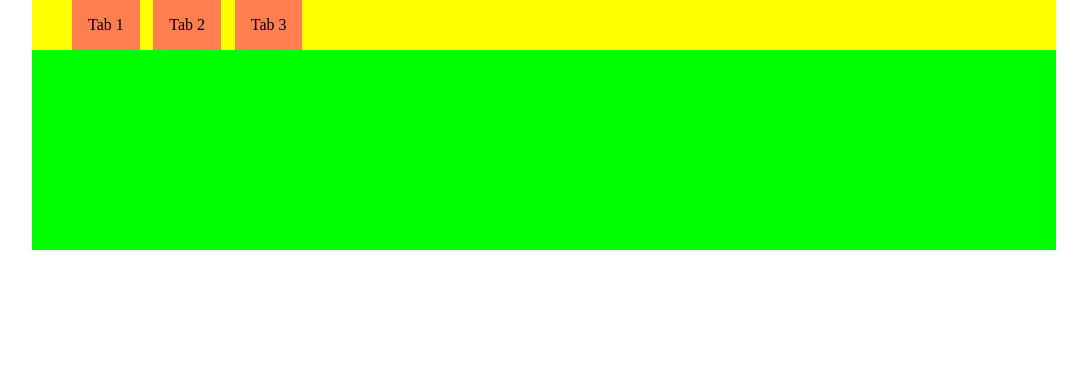
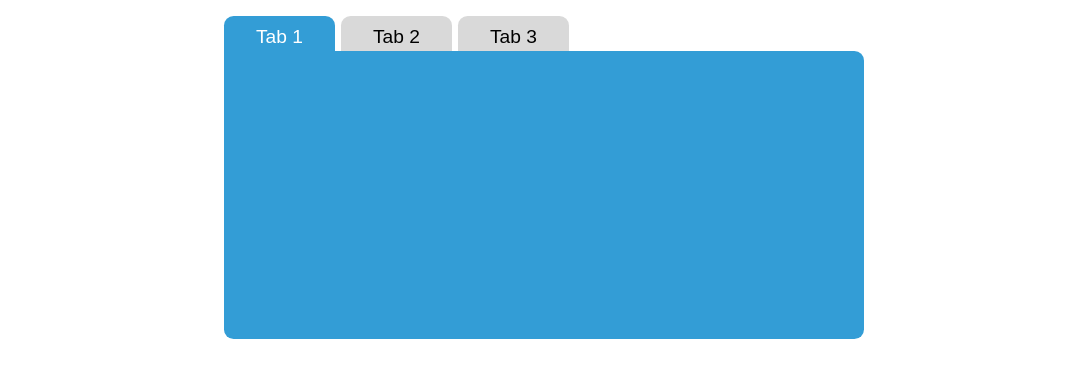
Before and after one commit to nklunder/Tab-UI-AJAX-Demo, a plain HTML site: page index.html in a window 1280 px wide. Shown: the whole page, without its empty margins (96-1183 px from the left). Drawn offline with Linux system fonts and the light colour scheme.

Commit message:
move CSS to external file, make it less ugly

```diff
--- a/app.js
+++ b/app.js
@@ -1,15 +1,15 @@
 var cache = {};
 
-$(".ajax-tabs li").on("click", function () {
-  var $displayArea = $(".display-area"),
-      page = $(this).attr("class");
+$('.ajax-tabs li').on('click', function () {
+  var $displayArea = $('.display-area'),
+      page = $(this).data('tab');
 
-      console.log(page);
+  $(this).toggleClass('selected').siblings().removeClass('selected');
 
   if (cache[page]) {
     $displayArea.html(cache[page]);
   } else {
-    $.get("pages/" + page + ".html", function (data) {
+    $.get('pages/' + page + '.html', function (data) {
       $displayArea.html(data);
       cache[page] = data;
     });
--- a/index.html
+++ b/index.html
@@ -1,46 +1,15 @@
 <!DOCTYPE html>
 <html lang="en">
 <head>
+  <link rel="stylesheet" href="style.css">
   <meta charset="UTF-8">
   <title>Document</title>
-  <style>
-    body {
-      margin: 0 auto;
-      width: 80%;
-    }
-
-    ul {
-      margin: 0;
-      background: yellow;
-    }
-
-    li {
-      display: inline-block;
-      margin-right: 0.6rem;
-      padding: 1rem;
-      cursor: pointer;
-      background: coral;
-    }
-
-    section {
-      padding: 0;
-      background: lime;
-      min-height: 200px;
-    }
-
-    p {
-      padding: 0.6rem;
-      margin-top: 0;
-    }
-
-
-  </style>
 </head>
 <body>
-  <ul class="ajax-tabs">
-    <li class="tab1">Tab 1</li>
-    <li class="tab2">Tab 2</li>
-    <li class="tab3">Tab 3</li>
+  <ua class="ajax-tabs">
+    <li class="selected" data-tab="tab1">Tab 1</li>
+    <li data-tab="tab2">Tab 2</li>
+    <li data-tab="tab3">Tab 3</li>
   </ul>
   <section class="display-area">
 
--- /dev/null
+++ b/style.css
@@ -0,0 +1,41 @@
+html {
+  box-sizing: border-box;
+}
+
+*, *:before, *:after {
+  box-sizing: inherit;
+}
+
+body {
+  font-family: sans-serif;
+  margin: 1rem auto;
+  max-width: 40rem;
+}
+
+li {
+  display: inline-block;
+  font-size: 1.2rem;
+  margin-right: .1rem;
+  padding: .6rem 2rem .2rem;
+  cursor: pointer;
+  background: #D9D9D9;
+  border-radius: .6rem .6rem 0 0;
+}
+
+.selected {
+  color: #FFF;
+  background: #339DD6;
+}
+
+section {
+  margin: 0;
+  padding: 0;
+  background: #339DD6;
+  min-height: 18rem;
+  border-radius: 0 .6rem .6rem .6rem;
+}
+
+p {
+  padding: 1.4rem;
+  margin-top: 0;
+}
```
